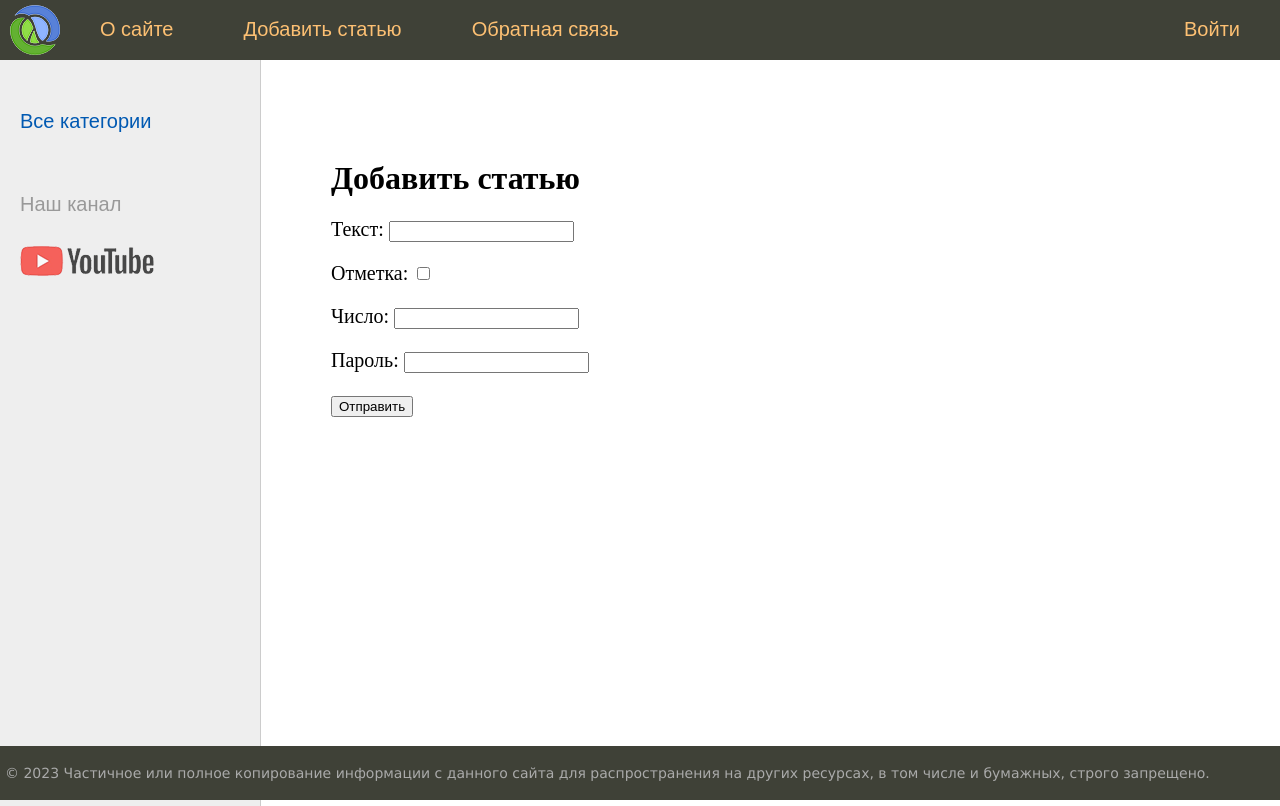
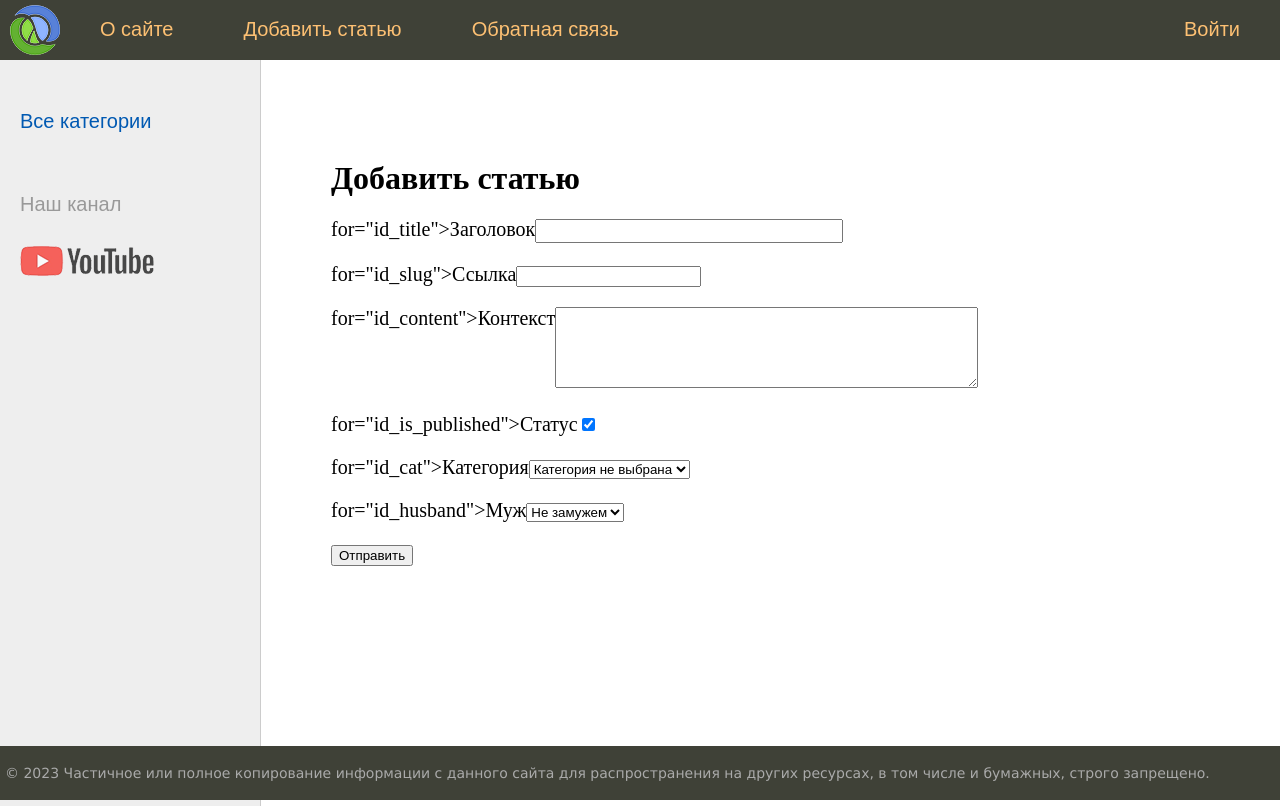
Before and after one commit to BalDim1971/DjangoStudy, a Django app: page /addpage/ in a window 1280 px wide. Run offline with Django 5.2, Linux system fonts and the light colour scheme; data that the repository does not hold is empty.

Commit message:
Изучаем Джанго (Django). https://proproprogs.ru/django4 Добавлены уроки 44, 45. Эксперименты с формой и отображением ввода данных. Сохранение в БД. Проверки на ошибки.

```diff
--- /dev/null
+++ b/women/forms.py
@@ -0,0 +1,24 @@
+from django import forms
+from women.models import Husband, Women
+from cats.models import Category
+
+
+class AddPostForm(forms.Form):
+    title = forms.CharField(
+        max_length=255, label='Заголовок',
+        widget=forms.TextInput(attrs={'class': 'form-input'})
+    )
+    slug = forms.SlugField(max_length=255, label='Ссылка')
+    content = forms.CharField(
+        widget=forms.Textarea(attrs={'cols': 50, 'rows': 5}),
+        required=False, label='Контекст'
+    )
+    is_published = forms.BooleanField(required=False,
+                                      label='Статус',
+                                      initial=True)
+    cat = forms.ModelChoiceField(queryset=Category.objects.all(),
+                                 label='Категория',
+                                 empty_label='Категория не выбрана')
+    husband = forms.ModelChoiceField(queryset=Husband.objects.all(),
+                                     required=False, label='Муж',
+                                     empty_label='Не замужем')
--- a/women/templates/women/addpage.html
+++ b/women/templates/women/addpage.html
@@ -4,10 +4,11 @@
 <h1>{{title}}</h1>
 <form action="" method="post">
     {% csrf_token %}
-    <p><label for="id_1">Текст: </label><input type="text" id="id_1" name="filed_text"></p>
-    <p><label for="id_2">Отметка: </label><input type="checkbox" id="id_2" name="filed_check"></p>
-    <p><label for="id_3">Число: </label><input type="number" id="id_3" name="filed_num"></p>
-    <p><label for="id_4">Пароль: </label><input type="password" id="id_4" name="filed_psw"></p>
+    <div class="form-errors">{{ form.non_field_errors }}</div>
+    {% for field in form %}
+    <p><label class="form-label"> for="{{ field.id_for_label }}">{{ field.label }}</label>{{ field }}</p>
+    <div class="form-error">{{ field.errors }}</div>
+    {% endfor %}
     <p><button type="submit">Отправить</button></p>
 </form>
 {% endblock %}
--- a/women/views.py
+++ b/women/views.py
@@ -1,6 +1,10 @@
+from contextlib import redirect_stderr
+from dataclasses import dataclass
+
 from django.http import HttpResponseNotFound, HttpResponse
-from django.shortcuts import render, get_object_or_404
+from django.shortcuts import render, get_object_or_404, redirect
 
+from women.forms import AddPostForm
 from women.models import Women
 
 menu = [{'title': "О сайте", 'url_name': 'about'},
@@ -41,7 +45,23 @@ def show_post(request, post_slug):
 
 
 def addpage(request):
-    return render(request, 'women/addpage.html', {'menu': menu, 'title': 'Добавить статью'})
+    if request.method == 'POST':
+        form = AddPostForm(request.POST)
+        if form.is_valid():
+            # print(form.cleaned_data)
+            try:
+                Women.objects.create(**form.cleaned_data)
+                return redirect('home')
+            except:
+                form.add_error('None', 'Ошибка добавления поста')
+    else:
+        form = AddPostForm()
+    data = {
+        'menu': menu,
+        'title': 'Добавить статью',
+        'form': form
+    }
+    return render(request, 'women/addpage.html', data)
 
 
 def contact(request):
```
